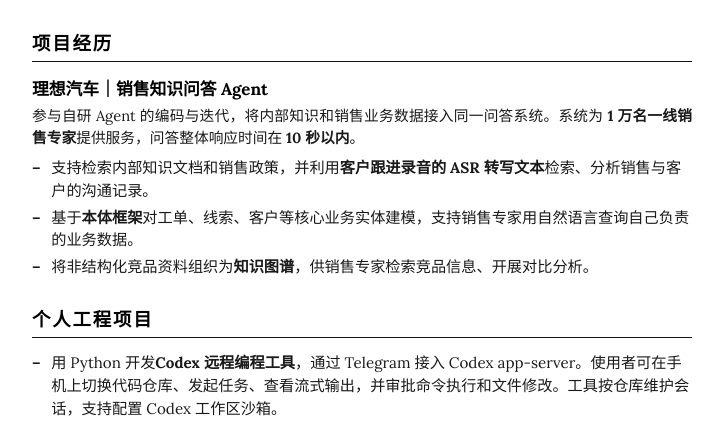
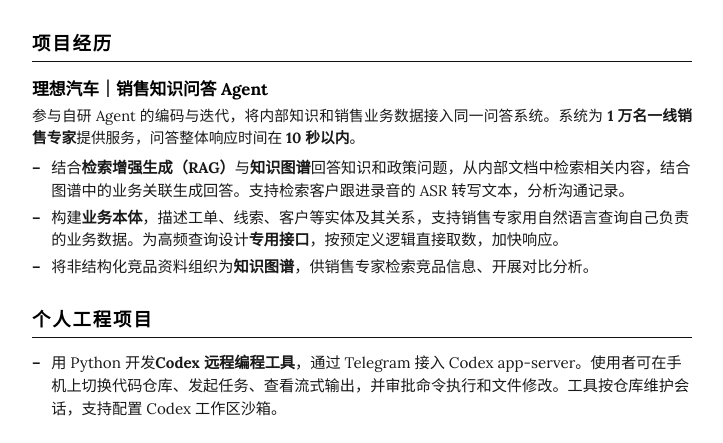
Before and after one commit to jackiesteed/jackiesteed.github.io, a plain HTML site: page index.html in a window 1280 px wide. Shown: the part 285-728 px from the top of the page, without its empty margins (278-1001 px from the left). Drawn offline with Linux system fonts and the light colour scheme.

Commit message:
补充销售问答 Agent 的知识检索与高频查询设计

```diff
--- a/index.html
+++ b/index.html
@@ -598,8 +598,8 @@
         <h3 class="entry-title">理想汽车｜销售知识问答 Agent</h3>
         <p class="entry-summary">参与自研 Agent 的编码与迭代，将内部知识和销售业务数据接入同一问答系统。系统为 <strong>1 万名一线销售专家</strong>提供服务，问答整体响应时间在 <strong>10 秒以内</strong>。</p>
         <ul class="entry-list">
-          <li>支持检索内部知识文档和销售政策，并利用<strong>客户跟进录音的 ASR 转写文本</strong>检索、分析销售与客户的沟通记录。</li>
-          <li>基于<strong>本体框架</strong>对工单、线索、客户等核心业务实体建模，支持销售专家用自然语言查询自己负责的业务数据。</li>
+          <li>结合<strong>检索增强生成（RAG）</strong>与<strong>知识图谱</strong>回答知识和政策问题，从内部文档中检索相关内容，结合图谱中的业务关联生成回答。支持检索客户跟进录音的 ASR 转写文本，分析沟通记录。</li>
+          <li>构建<strong>业务本体</strong>，描述工单、线索、客户等实体及其关系，支持销售专家用自然语言查询自己负责的业务数据。为高频查询设计<strong>专用接口</strong>，按预定义逻辑直接取数，加快响应。</li>
           <li>将非结构化竞品资料组织为<strong>知识图谱</strong>，供销售专家检索竞品信息、开展对比分析。</li>
         </ul>
       </article>
```
